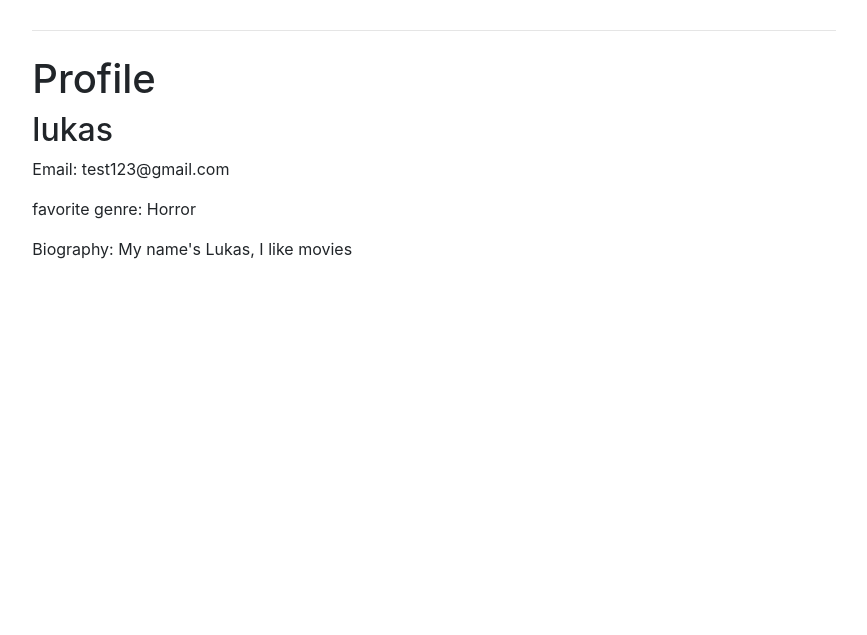
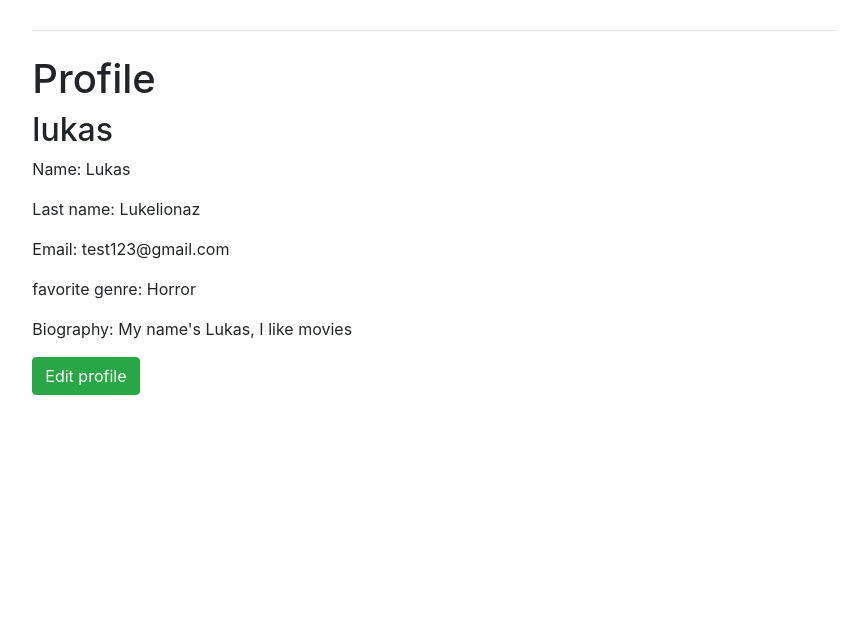
Before and after one commit to SwagLck/RetroMoviesShop, a Django app: a page that uses demo/MovieWebsite/templates/base.html in a window 1280 px wide. Shown: the part 56-691 px from the top of the page, without its empty margins (206-1073 px from the left). Run offline with Django 5.2, Linux system fonts and the light colour scheme; a user stored in the database is signed in; data comes from the database, SQL or seed files in the repository; both versions use the stored data as it was after the commit; some libraries are stand-ins or nearby versions.

Commit message:
Added profile editing, now you can change fields like Name, Last name, Email and so on

```diff
--- a/demo/MovieWebsite/templates/base.html
+++ b/demo/MovieWebsite/templates/base.html
@@ -133,6 +133,10 @@
                 <li>
                     <a href="{% url 'login' %}">Login</a>
                 </li>
+
+                <li>
+                    <a href="{% url 'register' %}">Register</a>
+                </li>
             {% endif %}
 
 
@@ -145,12 +149,8 @@
         <div class="row justify-content-center">
             <div class="col-8">
                 <hr class="mt-0 mb-4">
-                {% if user.is_authenticated or request.path == "/login/" %}
-                    {% block content %}
-                    {% endblock %}
-                {% else %}
-                    <p>Login <a href="/login">here</a></p>
-                {% endif %}
+                {% block content %}
+                {% endblock %}
             </div>
         </div>
     </div>
--- a/demo/MovieWebsite/templates/profile.html
+++ b/demo/MovieWebsite/templates/profile.html
@@ -1,12 +1,21 @@
 {% extends "base.html" %}
+
+{% load crispy_forms_tags %}
 
 {% block content %}
 
 <h1> Profile </h1>
 
 <h2> {{ profile_user.username }} </h2>
+<p> Name: {{ profile_user.first_name }}</p>
+<p> Last name: {{ profile_user.last_name}}</p>
 <p> Email: {{ profile_user.email }}</p>
 <p> favorite genre: {{ profile.favorite_genre }}</p>
 <p> Biography: {{ profile.biography }}</p>
 
+
+{% if profile_user == user %}
+    <a href="{% url 'edit_profile' %}" class="btn btn-success">Edit profile</a>
+{% endif %}
+
 {% endblock %}
--- a/demo/MovieWebsite/urls.py
+++ b/demo/MovieWebsite/urls.py
@@ -6,5 +6,6 @@ urlpatterns = [
     path("Movies/", views.movies, name="movies"),
     path("TvShows/", views.tvshows, name="tvshows"),
     path("Users/", views.userslist, name="userslist"),
+    path("profile/edit/", views.edit_profile, name="edit_profile"),
     path("profile/<str:username>/", views.profile, name="profile")
 ]
--- a/demo/MovieWebsite/views.py
+++ b/demo/MovieWebsite/views.py
@@ -1,6 +1,7 @@
 from django.contrib.auth.models import User
-from django.shortcuts import render, get_object_or_404
+from django.shortcuts import render, get_object_or_404, redirect
 from .models import Movie, TvShow
+from .forms import ProfileForm, UserForm
 from django.contrib.auth.decorators import login_required, user_passes_test
 
 # Create your views here.
@@ -31,3 +32,22 @@ def profile(request, username):
         "profile_user": profile_user,
         "profile": user_profile,
     })
+
+@login_required
+def edit_profile(request):
+    profile = request.user.profile
+
+    if request.method == "POST":
+        user_form = UserForm(request.POST, instance=request.user)
+        profile_form = ProfileForm(request.POST, instance=profile)
+        if user_form.is_valid() and profile_form.is_valid():
+            user_form.save()
+            profile_form.save()
+            return redirect("profile", username=request.user.username)
+    else:
+        user_form = UserForm(instance=request.user)
+        profile_form = ProfileForm(instance=profile)
+    return render(request, "edit_profile.html", {
+        "user_form": user_form,
+        "profile_form": profile_form,
+    })
```
Also changed, not shown: demo/MovieWebsite/forms.py (added, +14 -0 lines), demo/MovieWebsite/templates/edit_profile.html (added, +14 -0 lines), demo/register/views.py (+4 -3 lines), demo/db.sqlite3.
